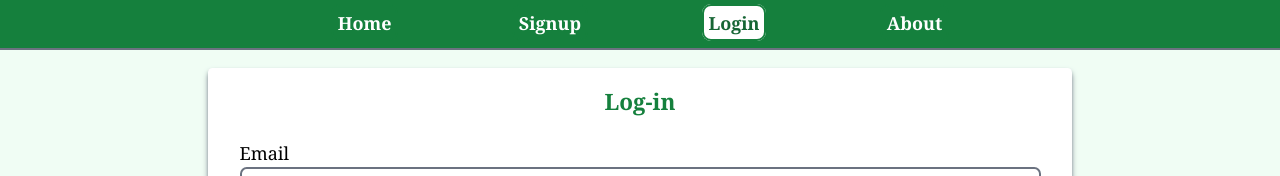
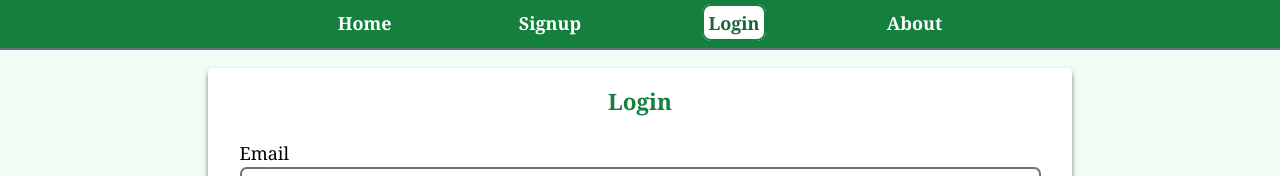
Before and after one commit to ValerioL94/blog-api-postgresql, a React (Vite) app in the folder blog-frontend-author/: page /login in a window 1280 px wide. Shown: the top 176 px of the page. Built offline with nearby package versions, Linux system fonts and the light colour scheme.

Commit message:
add authentication check

```diff
--- a/blog-frontend-author/src/pages/Login.tsx
+++ b/blog-frontend-author/src/pages/Login.tsx
@@ -1,11 +1,14 @@
+import { Navigate } from 'react-router-dom';
 import LoginForm from '../components/LoginForm';
+import { useAuth } from '../provider/context';
 
 const Login = () => {
+  const { authData } = useAuth();
   return (
     <div className='flex flex-col gap-2 p-4 w-full max-w-3xl rounded bg-white shadow-md shadow-gray-500'>
-      <h1 className='text-center text-green-700 font-bold text-xl'>Log-in</h1>
+      <h1 className='text-center text-green-700 font-bold text-xl'>Login</h1>
       <div className='p-2'>
-        <LoginForm />
+        {authData ? <Navigate to={'/home'} replace={true} /> : <LoginForm />}
       </div>
     </div>
   );
```
